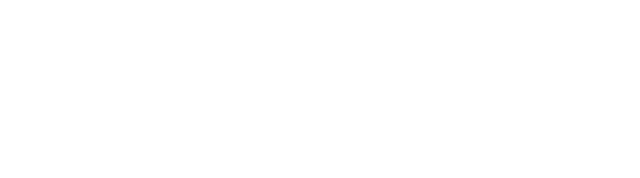
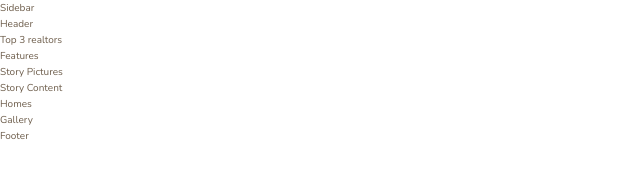
Before and after one commit to Akho0122/Nexter, a website: page index.html in a window 1280 px wide. Shown: the whole page, without its empty margins (0-640 px from the left). Drawn offline with nearby package versions, Linux system fonts and the light colour scheme; files that its build step writes are made by us from their sources.

Commit message:
base styles were added

```diff
--- a/index.html
+++ b/index.html
@@ -12,6 +12,32 @@
         <title>nexter &mdash; your home, your freedom</title>
     </head>
     <body class="container">
-
+        <div class="sidebar">
+            Sidebar
+        </div>
+        <header class="header">
+            Header
+        </header>
+        <div class="realtors">
+            Top 3 realtors
+        </div>
+        <section class="features">
+            Features
+        </section>
+        <div class="story__pictures">
+            Story Pictures
+        </div>
+        <div class="story__content">
+            Story Content
+        </div>
+        <section class="homes">
+            Homes
+        </section>
+        <section class="gallery">
+            Gallery
+        </section>
+        <footer class="footer">
+            Footer
+        </footer>
     </body>
 </html>
--- a/package.json
+++ b/package.json
@@ -7,7 +7,6 @@
     "watch:sass": "node-sass sass/main.scss css/style.css -w",
     "devserver": "live-server",
     "start": "npm-run-all --parallel devserver watch:sass",
-
     "compile:sass": "node-sass sass/main.scss css/style.comp.css",
     "prefix:css": "postcss --use autoprefixer -b 'last 10 versions' css/style.comp.css -o css/style.prefix.css",
     "compress:css": "node-sass css/style.prefix.css css/style.css --output-style compressed",
--- a/sass/_base.scss
+++ b/sass/_base.scss
@@ -13,3 +13,22 @@
 // FONT VARIABLES
 $font-primary: 'Nunito', sans-serif;
 $font-display: 'Josefin Sans', sans-serif;
+
+*,
+*::before,
+*::after{
+    margin: 0;
+    padding: 0;
+    box-sizing: inherit;
+}
+
+html{
+    box-sizing: border-box;
+    font-size: 62.5%;
+}
+body{
+    font-family: $font-primary;
+    color: $color-grey-dark-2;
+    font-weight: 300;
+    line-height: 1.6;
+}
```
Also changed, not shown: css/style.comp.css (added), css/style.css (added), css/style.prefix.css (added), 1 other file.
